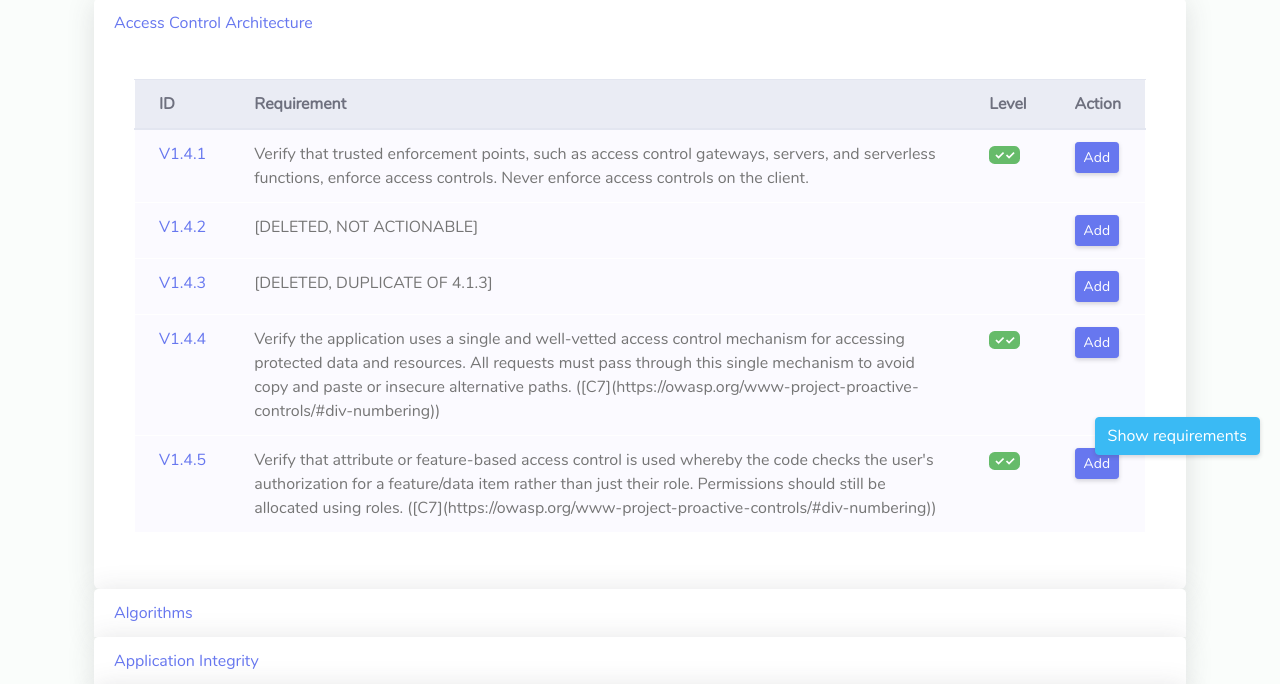
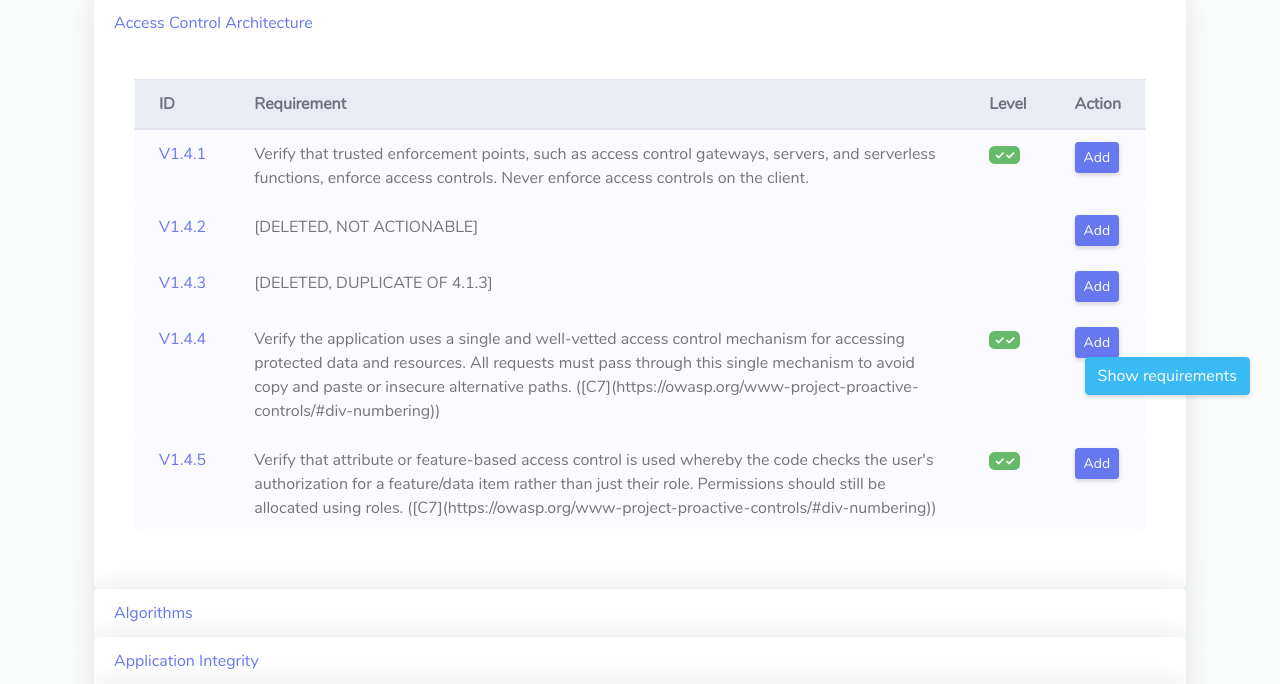
Before and after one commit to Security-Knowledge-Framework/SKF-requirements-tool, a Flask app: page / in a window 1280 px wide. Shown: the part 325-1009 px from the top of the page. Run offline with Flask 3, Linux system fonts and the light colour scheme; some libraries are stand-ins or nearby versions.

Commit message:
Make app full height

```diff
--- a/app/static/assets/css/app.css
+++ b/app/static/assets/css/app.css
@@ -1,3 +1,26 @@
 .navbar-nav {
-  display: none;
+    display: none;
 }
+
+body {
+
+    /* Reset default margin and padding */
+    margin: 0;
+    padding: 0;
+
+    /* Set full height */
+    min-height: 100vh;
+
+}
+
+#wrapper {
+    min-height: 100vh;
+}
+
+
+.fixed-right-corner {
+    position: fixed;
+    bottom: 80px; /* Adjust spacing here */
+    right: 30px; /* Adjust spacing here */
+    z-index: 9999; /* Ensures the button stays on top of other elements */
+}
--- a/app/templates/header.html
+++ b/app/templates/header.html
@@ -27,13 +27,6 @@ table, th, td {
 th, td {
   background-color: #fbfaff;
 
-}
-
-.fixed-right-corner {
-    position: fixed;
-    right: 20px;
-    bottom: 20px;
-    z-index: 9999; /* Ensures the button stays on top of other elements */
 }
 
 .highlighted {
```
